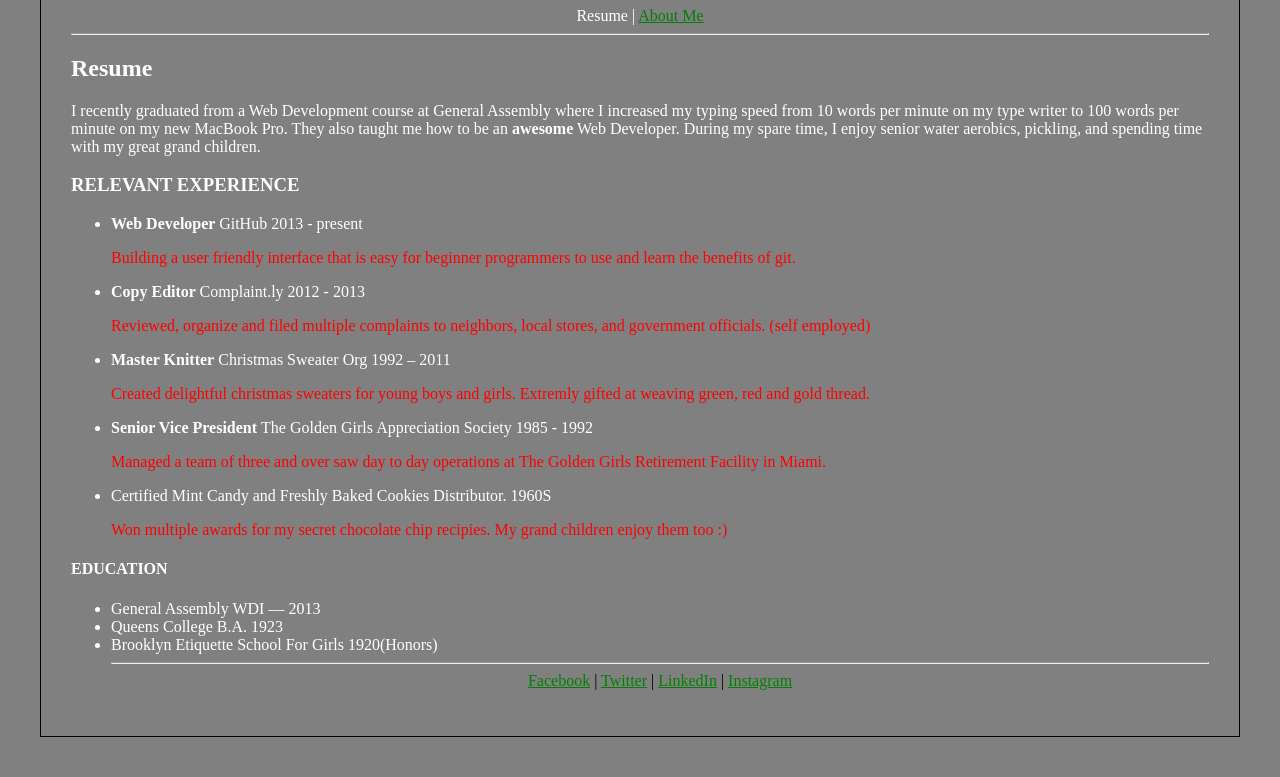
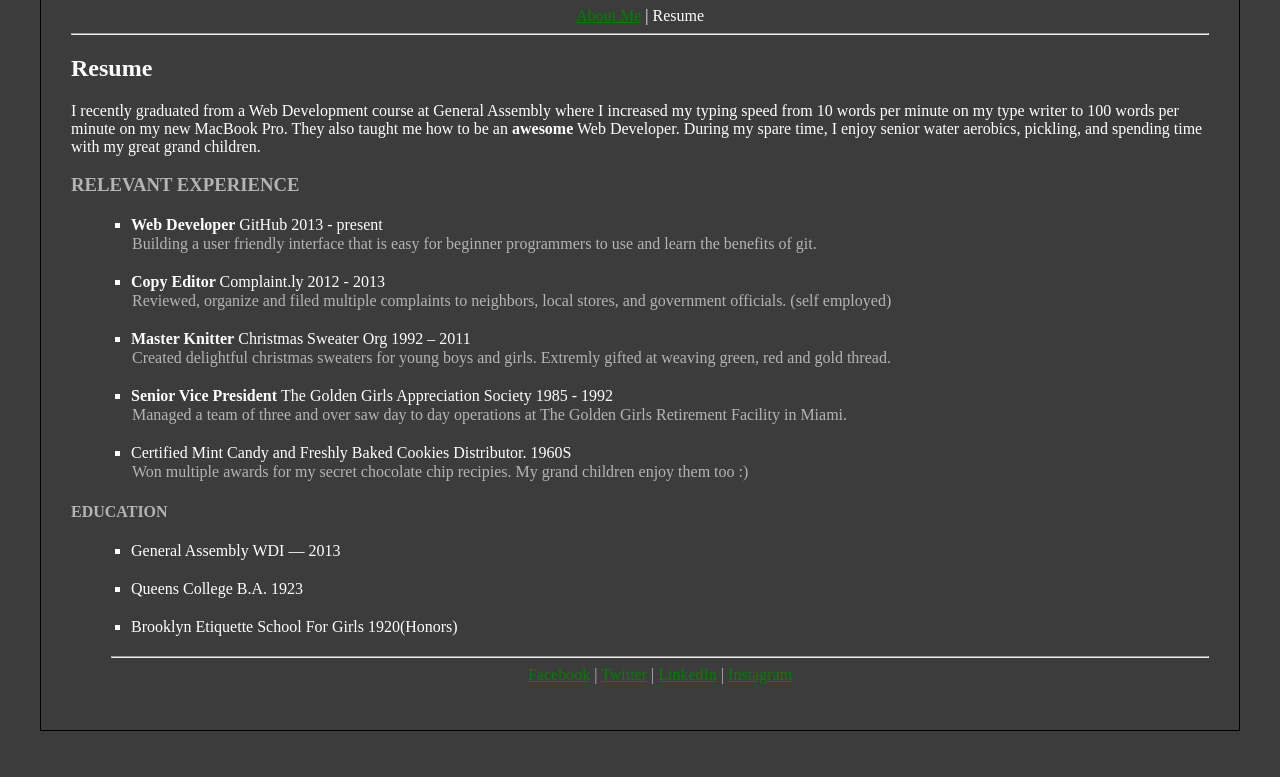
Before and after one commit to nickfriedman/wendybite, a plain HTML site: page resume.html in a window 1280 px wide. Shown: the part 144-921 px from the top of the page. Drawn offline with Linux system fonts and the light colour scheme.

Commit message:
minor changes

```diff
--- a/css/main.css
+++ b/css/main.css
@@ -1,5 +1,5 @@
 body {
-	background-color: gray;
+	background-color: rgb(60,60,60);
 	color: white;
 	border:1px solid black;
 	margin:40px;
@@ -21,20 +21,29 @@ a {
 
 h3{
 	text-transform: uppercase;
+	color: rgb(180,180,180);
 }
 
 h4{
 	text-transform: uppercase;
+	color: rgb(180,180,180);
 }
 p{
 
 }
 
 li p{
-	color: red;
+	color: rgb(180,180,180);
+	margin: 1px;
+}
+
+li{
+	margin: 20px;
+	list-style: square;
+
 }
 
 footer {
 	text-align: center;
-	color: black;
+	color: rgb(180,180,180);
 }
--- a/resume.html
+++ b/resume.html
@@ -1,6 +1,7 @@
 <!DOCTYPE html>
 <html lang="en">
 	<head>
+		<meta charset="utf-8">
 		<title>Wendy G. Bite</title>
 		<link rel="stylesheet" href="css/main.css">
 	</head>
@@ -10,7 +11,7 @@
 		<h1>Wendy G. Bite</h1>
 
 		<nav>
-			<stong>Resume</stong> | <a href="index.html">About Me</a>
+			<a href="index.html">About Me</a> | <stong>Resume</stong>
 		</nav>
 
 		<hr />
```
